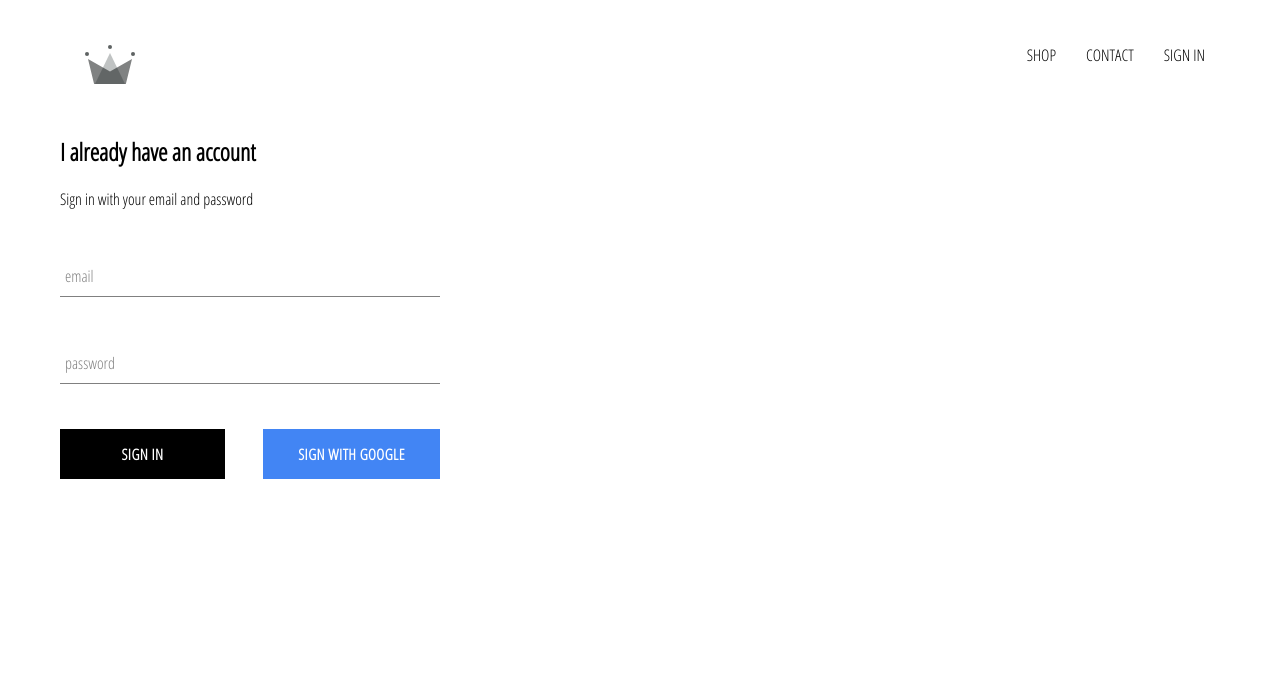
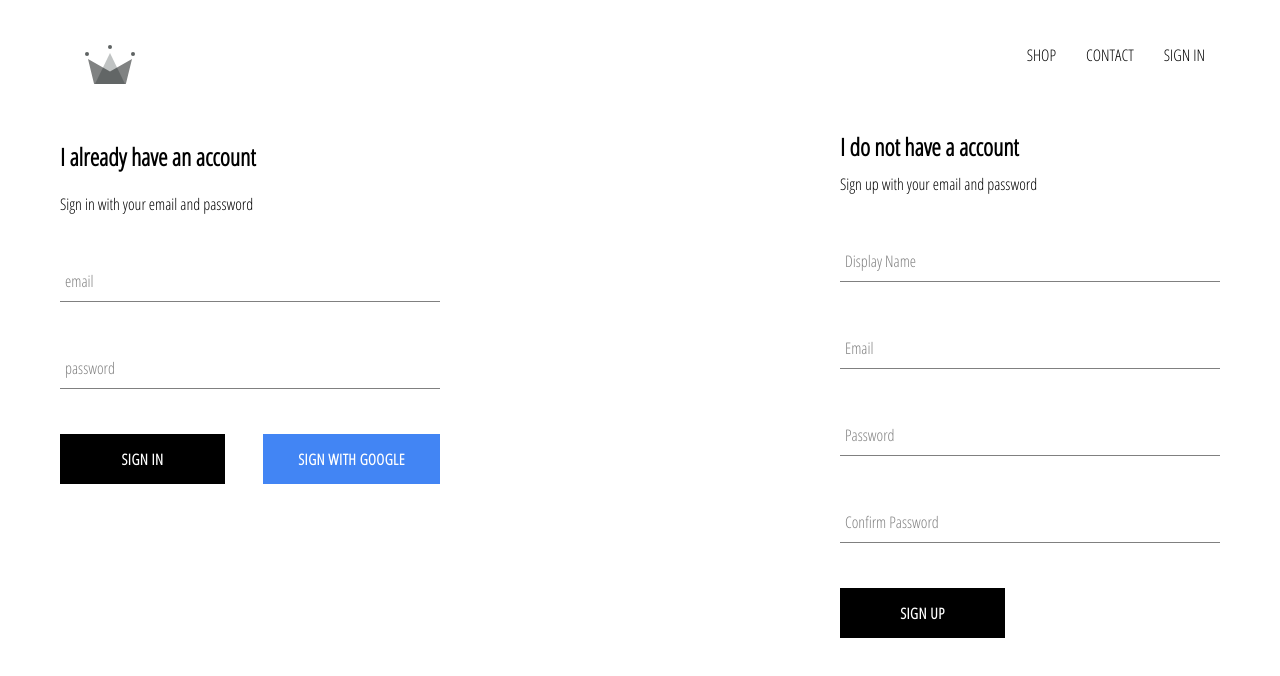
Before and after one commit to SarahBehairy/clown-clothing, a React (Create React App) app: page /sign in a window 1280 px wide. Shown: the top 676 px of the page. Built offline with nearby package versions, Linux system fonts and the light colour scheme; no server answers.

Commit message:
implemented firebase utils, included avility to store authenticated users into our firestore database

```diff
--- a/src/App.js
+++ b/src/App.js
@@ -6,7 +6,7 @@
 import ShopPage from './pages/shop/shop.component.jsx';
 import Header from './components/header/header-component';
 import SignInAndSignUp from './pages/sign-in-and-sign-up/sign-in-and-sign-up.component';
-import {auth} from './firebase/firebase.utils';
+import {auth, createUserProfileDocument} from './firebase/firebase.utils';
 
 class App extends React.Component {
   constructor(){
@@ -18,8 +18,24 @@
 
   unsubscribeFromAuth = null;
 
-  componentDidMount(){
-    this.unsubscribeFromAuth = auth.onAuthStateChanged(user=> this.setState({currentUser:user}))
+  componentDidMount() {
+    this.unsubscribeFromAuth = auth.onAuthStateChanged(async userAuth => {
+      if (userAuth) {
+        const userRef = await createUserProfileDocument(userAuth);
+
+        userRef.onSnapshot(snapShot => {
+          this.setState({
+            currentUser: {
+              id: snapShot.id,
+              ...snapShot.data()
+            }
+          });
+
+        });
+      }
+
+      this.setState({ currentUser: userAuth });
+    });
   }
 
   componentWillUnmount(){
--- /dev/null
+++ b/src/components/sign-up/sign-up.component.jsx
@@ -0,0 +1,103 @@
+import React from 'react';
+
+import FormInput from '../form-input/form-input.component';
+import CustomButton from '../custom-button/custom-button.component';
+
+import { auth, createUserProfileDocument } from '../../firebase/firebase.utils';
+
+import './sign-up.styles.scss';
+
+class SignUp extends React.Component {
+  constructor() {
+    super();
+
+    this.state = {
+      displayName: '',
+      email: '',
+      password: '',
+      confirmPassword: ''
+    };
+  }
+
+  handleSubmit = async event => {
+    event.preventDefault();
+
+    const { displayName, email, password, confirmPassword } = this.state;
+
+    if (password !== confirmPassword) {
+      alert("passwords don't match");
+      return;
+    }
+
+    try {
+      const { user } = await auth.createUserWithEmailAndPassword(
+        email,
+        password
+      );
+
+      await createUserProfileDocument(user, { displayName });
+
+      this.setState({
+        displayName: '',
+        email: '',
+        password: '',
+        confirmPassword: ''
+      });
+    } catch (error) {
+      console.error(error);
+    }
+  };
+
+  handleChange = event => {
+    const { name, value } = event.target;
+
+    this.setState({ [name]: value });
+  };
+
+  render() {
+    const { displayName, email, password, confirmPassword } = this.state;
+    return (
+      <div className='sign-up'>
+        <h2 className='title'>I do not have a account</h2>
+        <span>Sign up with your email and password</span>
+        <form className='sign-up-form' onSubmit={this.handleSubmit}>
+          <FormInput
+            type='text'
+            name='displayName'
+            value={displayName}
+            onChange={this.handleChange}
+            label='Display Name'
+            required
+          />
+          <FormInput
+            type='email'
+            name='email'
+            value={email}
+            onChange={this.handleChange}
+            label='Email'
+            required
+          />
+          <FormInput
+            type='password'
+            name='password'
+            value={password}
+            onChange={this.handleChange}
+            label='Password'
+            required
+          />
+          <FormInput
+            type='password'
+            name='confirmPassword'
+            value={confirmPassword}
+            onChange={this.handleChange}
+            label='Confirm Password'
+            required
+          />
+          <CustomButton type='submit'>SIGN UP</CustomButton>
+        </form>
+      </div>
+    );
+  }
+}
+
+export default SignUp;
--- /dev/null
+++ b/src/components/sign-up/sign-up.styles.scss
@@ -0,0 +1,9 @@
+.sign-up{
+    display: flex;
+    flex-direction: column;
+    width: 380px;
+
+    .title{
+        margin: 10px 0;
+    }
+}
--- a/src/firebase/firebase.utils.js
+++ b/src/firebase/firebase.utils.js
@@ -13,6 +13,32 @@
     measurementId: "G-J0BFR3T2TT"
   };
 
+  export const  createUserProfileDocument = async (userAuth, additionalData) => {
+      if(!userAuth) return;
+
+      const userRef = firestore.doc(`/users/${userAuth.uid}`);
+      const snapShot = await userRef.get();
+
+      if(!snapShot.exists){
+          const {displayName, email} = userAuth;
+          const createdAt = new Date();
+
+          try {
+              await userRef.set({
+                  displayName,
+                  email,
+                  createdAt,
+                  ...additionalData
+              });
+          } catch (error) {
+              console.log('error creating user', error.message);
+          }
+
+      }
+      return userRef;
+
+  };
+
   firebase.initializeApp(config);
 
   export const auth = firebase.auth();
--- a/src/pages/sign-in-and-sign-up/sign-in-and-sign-up.component.jsx
+++ b/src/pages/sign-in-and-sign-up/sign-in-and-sign-up.component.jsx
@@ -1,10 +1,12 @@
 import React from 'react';
 import './sign-in-and-sign-up.styles.scss';
 import SignIn from '../../components/sign-in/sign-in.component';
+import SignUp from '../../components/sign-up/sign-up.component';
 
 const SignInAndSignUp = () => (
     <div className='sign-in-and-sign-up'>
         <SignIn/>
+        <SignUp/>
     </div>
 
 );
--- a/src/pages/sign-in-and-sign-up/sign-in-and-sign-up.styles.scss
+++ b/src/pages/sign-in-and-sign-up/sign-in-and-sign-up.styles.scss
@@ -0,0 +1,6 @@
+.sign-in-and-sign-up {
+    width: 850 px;
+    display: flex;
+    justify-content: space-between;
+    margin: 30px auto;
+}
```
